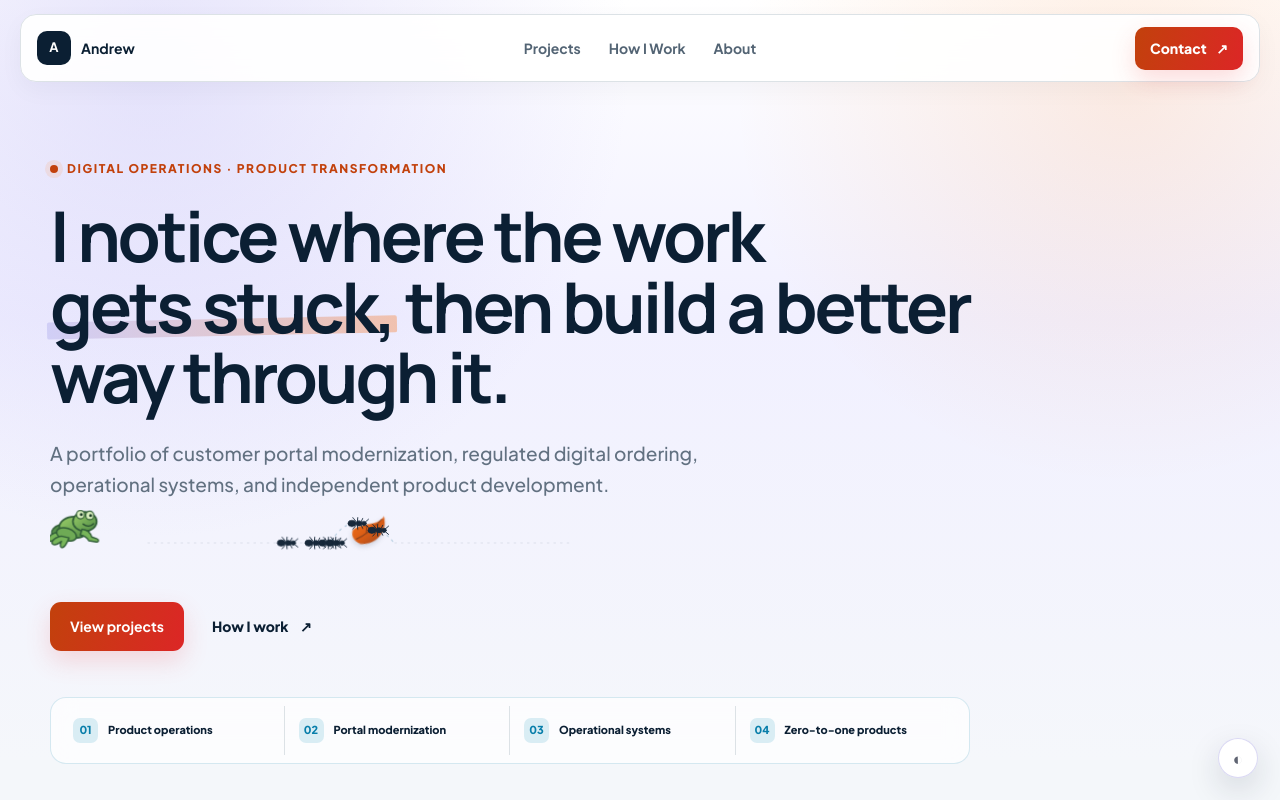
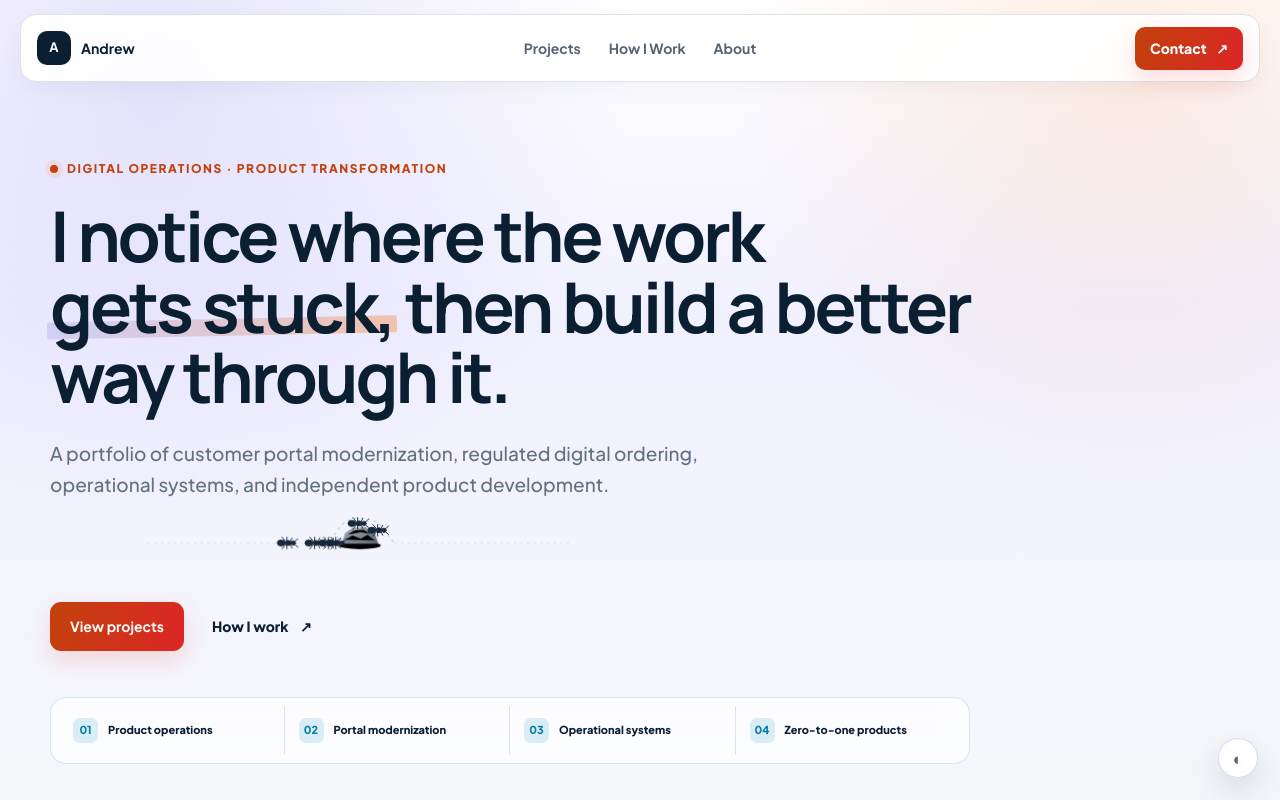
Before and after one commit to andrewjaebok/digital-operations-portfolio, a Next.js app: page / in a window 1280 px wide. Shown: the top 800 px of the page. Built offline with nearby package versions, Linux system fonts and the light colour scheme.

Commit message:
Replace leaf and frog with static rock

```diff
--- a/app/components/AntWorkflow.tsx
+++ b/app/components/AntWorkflow.tsx
@@ -28,24 +28,22 @@ export default function AntWorkflow() {
             <circle cx="14.5" cy="0" r="2.6" />
             <path d="M5 -2.4 1 -7M6.5 -1.5 7 -7M5 2.4 1 7M6.5 1.5 7 7M11 -2 13 -6M11 2 13 6M16 -1.5 20 -5M16 1.5 20 5" />
           </g>
-          <linearGradient id="leaf-fill" x1="0" x2="1" y1="0" y2="1">
-            <stop offset="0" stopColor="#f97316" />
-            <stop offset=".55" stopColor="#d95d16" />
-            <stop offset="1" stopColor="#9b451f" />
-          </linearGradient>
-          <linearGradient id="frog-fill" x1="0" x2="1" y1="0" y2="1">
-            <stop offset="0" stopColor="#9bcf69" />
-            <stop offset="1" stopColor="#4f8a45" />
+          <linearGradient id="rock-fill" x1="0" x2="1" y1="0" y2="1">
+            <stop offset="0" stopColor="#a8b0ba" />
+            <stop offset=".55" stopColor="#7d8793" />
+            <stop offset="1" stopColor="#596573" />
           </linearGradient>
         </defs>
 
         <path className="ant-trail ant-trail-base" d="M4 41H218M302 41H516" />
-        <path className="ant-trail ant-trail-explore-top" d="M218 41C231 41 230 17 259 17S287 29 302 41" />
-        <path className="ant-trail ant-trail-solution" d="M218 41C231 41 230 17 259 17S287 29 302 41" />
+        <path className="ant-trail ant-trail-explore-top" d="M218 41C231 41 230 11 259 11S287 27 302 41" />
+        <path className="ant-trail ant-trail-solution" d="M218 41C231 41 230 11 259 11S287 27 302 41" />
 
-        <g className="ant-leaf">
-          <path d="M0 0C13-13 29-8 35-22 42-5 32 13 12 15 4 13-1 8 0 0Z" fill="url(#leaf-fill)" />
-          <path d="M6 10C16 4 24-5 33-18M17 1l-1-9M24-6l8 1" />
+        <g className="ant-rock">
+          <ellipse cx="260" cy="44" rx="25" ry="4.5" className="ant-rock-shadow" />
+          <path d="M238 42 242 29 251 23 267 22 278 29 282 42Z" fill="url(#rock-fill)" />
+          <path d="m245 31 8-5 11-1 9 5-12-2Z" className="ant-rock-highlight" />
+          <path d="m242 37 9-5 10 4 8-5 9 7" className="ant-rock-facet" />
         </g>
 
         <g className="ant ant-one"><use href="#ant-silhouette" /></g>
@@ -54,22 +52,6 @@ export default function AntWorkflow() {
         <g className="ant ant-four"><use href="#ant-silhouette" /></g>
         <g className="ant ant-five"><use href="#ant-silhouette" /></g>
         <g className="ant ant-six"><use href="#ant-silhouette" /></g>
-        <g className="frog-route">
-          <g className="frog-hop">
-            <ellipse className="frog-hind-leg frog-hind-leg-back" cx="-8.2" cy="2.3" rx="5.8" ry="3.7" transform="rotate(-16 -8.2 2.3)" />
-            <path className="frog-hind-foot" d="M-11.5 3.2C-15.7 4.6-17.2 7.4-15.2 8.1c1.2.5 3.1-1 4.4-2.1-.8 1.9-.3 3.6.9 3.3 1.6-.4 2.6-3.7 3.2-5.2Z" />
-            <ellipse className="frog-body" cx="0" cy=".2" rx="9.2" ry="6.2" />
-            <ellipse className="frog-head" cx="6.2" cy="-3.2" rx="7.2" ry="5.6" />
-            <circle className="frog-eye" cx="3.6" cy="-7.2" r="2.45" />
-            <circle className="frog-eye" cx="9.2" cy="-6.7" r="2.45" />
-            <circle className="frog-pupil" cx="4.1" cy="-7.25" r=".9" />
-            <circle className="frog-pupil" cx="9.7" cy="-6.7" r=".9" />
-            <path className="frog-mouth" d="M5.2-1.7c2.1 1.6 4.6 1.5 6.3-.2" />
-            <ellipse className="frog-hind-leg frog-hind-leg-front" cx="-4.8" cy="4.2" rx="6.2" ry="3.5" transform="rotate(17 -4.8 4.2)" />
-            <path className="frog-hind-foot" d="M-8 5.2c-4.8 1.2-6.9 3.8-4.9 4.8 1.3.6 3.5-.7 5-1.8-1.1 1.9-.7 3.9.7 3.6 1.8-.4 3.1-3.8 3.9-5.6Z" />
-            <path className="frog-front-leg" d="M4.5 1.2c2.9.2 5 1.8 5.9 4.5l3.2 1.1c1.4.5 1 2-.4 1.8l-4.5-.7C7.5 6 6 4.9 3.5 4.6Z" />
-          </g>
-        </g>
       </svg>
     </span>
   );
```
